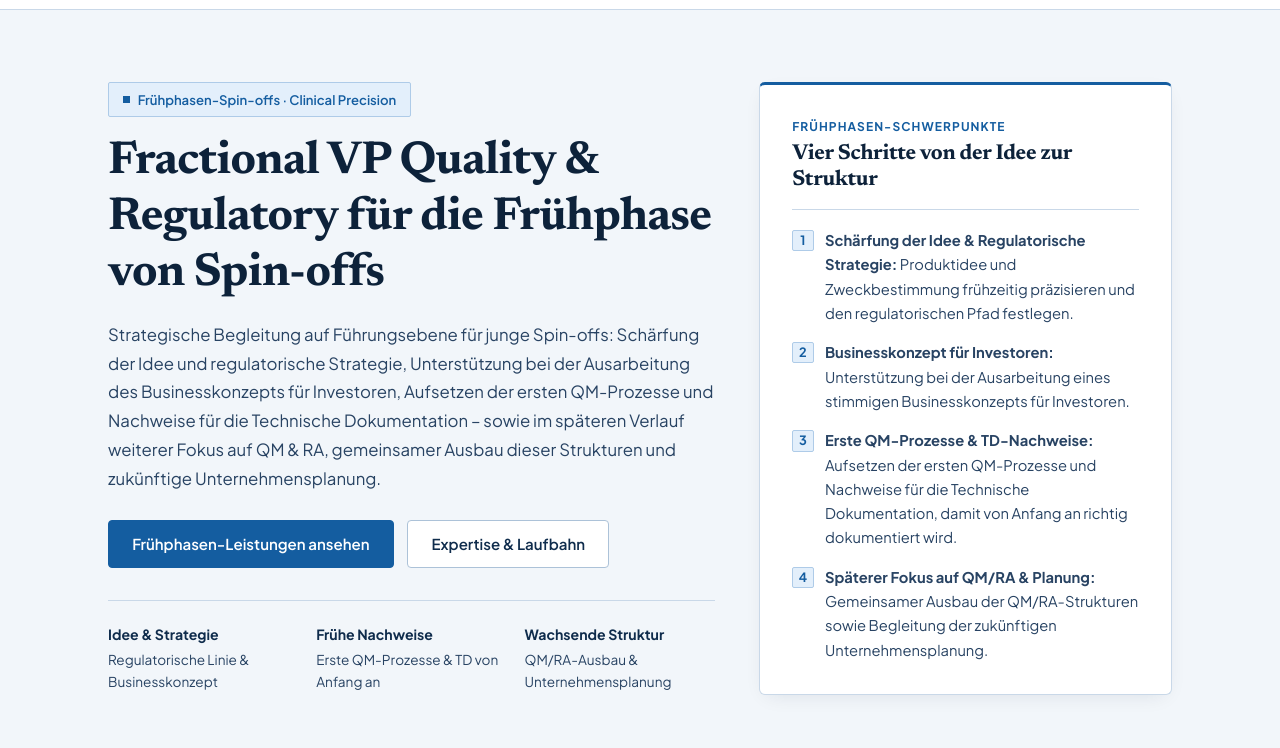
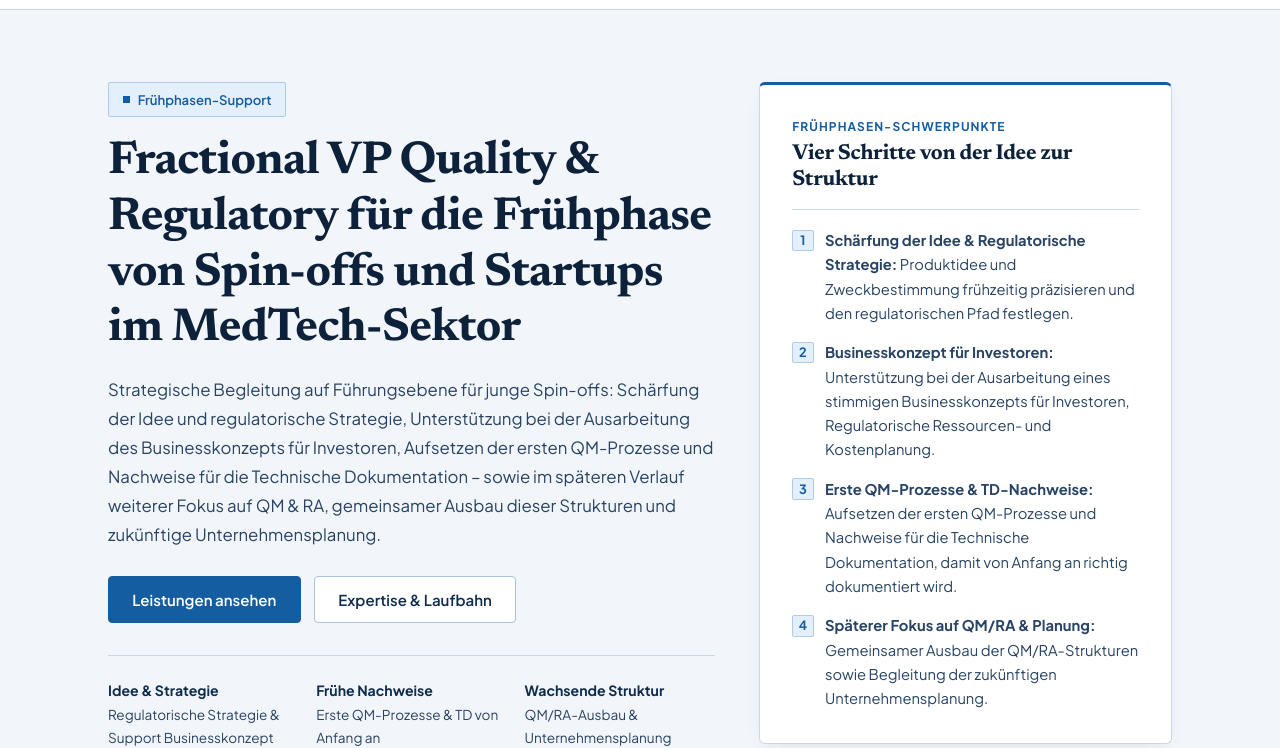
Before and after one commit to Flok-JI/Fractional-VP-Quality-Regulatory-Affairs, a plain HTML site: page index.html in a window 1280 px wide. Shown: the part 63-811 px from the top of the page. Drawn offline with Linux system fonts and the light colour scheme.

Commit message:
Update index.html

```diff
--- a/index.html
+++ b/index.html
@@ -3,10 +3,10 @@
 <head>
   <meta charset="UTF-8" />
   <meta name="viewport" content="width=device-width, initial-scale=1.0" />
-  <title>Florian Krafft – Fractional VP Quality &amp; Regulatory | Berlin</title>
+  <title>Florian Krafft – Fractional VP Quality &amp; Regulatory | Berlin & Brandenburg</title>
   <meta
     name="description"
-    content="Fractional VP Quality &amp; Regulatory für die Frühphase von Spin-offs: Schärfung der Idee &amp; regulatorische Strategie, Businesskonzept für Investoren, erste QM-Prozesse und TD-Nachweise sowie Ausbau von QM/RA und Unternehmensplanung."
+    content="Fractional VP Quality &amp; Regulatory für Frühphasen-Startups und -Spinn-offs im Medtech-Sektor: Schärfung der Produktidee &amp; regulatorische Strategie, Unterstützung des Businesskonzepts für Investoren, Etablierung erster relevanter QM-Prozesse und Strukturen der Technischen Dokumentation sowie Ausbau von QM/RA und Unterstützung bei der Unternehmensplanung."
   />
 
   <!-- Google Fonts: Geometric Sans-Serif (Inter / Plus Jakarta Sans) paired with Editorial Serif -->
@@ -948,11 +948,11 @@
             <div>
               <div class="hero-badge">
                 <span class="hero-badge-dot" aria-hidden="true"></span>
-                Frühphasen-Spin-offs · Clinical Precision
+                Frühphasen-Support
               </div>
 
               <h1 class="hero-title">
-                Fractional VP Quality &amp; Regulatory für die Frühphase von Spin-offs
+                Fractional VP Quality &amp; Regulatory für die Frühphase von Spin-offs und Startups im MedTech-Sektor
               </h1>
 
               <p class="hero-desc">
@@ -963,14 +963,14 @@
               </p>
 
               <div class="hero-actions">
-                <a href="#leistungen" class="btn btn-primary">Frühphasen-Leistungen ansehen</a>
+                <a href="#leistungen" class="btn btn-primary">Leistungen ansehen</a>
                 <a href="#expertise" class="btn btn-secondary">Expertise &amp; Laufbahn</a>
               </div>
 
               <div class="hero-meta-row">
                 <div class="hero-meta-item">
                   <strong>Idee &amp; Strategie</strong>
-                  <span>Regulatorische Linie &amp; Businesskonzept</span>
+                  <span>Regulatorische Strategie &amp; Support Businesskonzept</span>
                 </div>
                 <div class="hero-meta-item">
                   <strong>Frühe Nachweise</strong>
@@ -994,7 +994,7 @@
                 </li>
                 <li>
                   <span class="aside-check" aria-hidden="true">2</span>
-                  <span><strong>Businesskonzept für Investoren:</strong> Unterstützung bei der Ausarbeitung eines stimmigen Businesskonzepts für Investoren.</span>
+                  <span><strong>Businesskonzept für Investoren:</strong> Unterstützung bei der Ausarbeitung eines stimmigen Businesskonzepts für Investoren, Regulatorische Ressourcen- und Kostenplanung.</span>
                 </li>
                 <li>
                   <span class="aside-check" aria-hidden="true">3</span>
```
